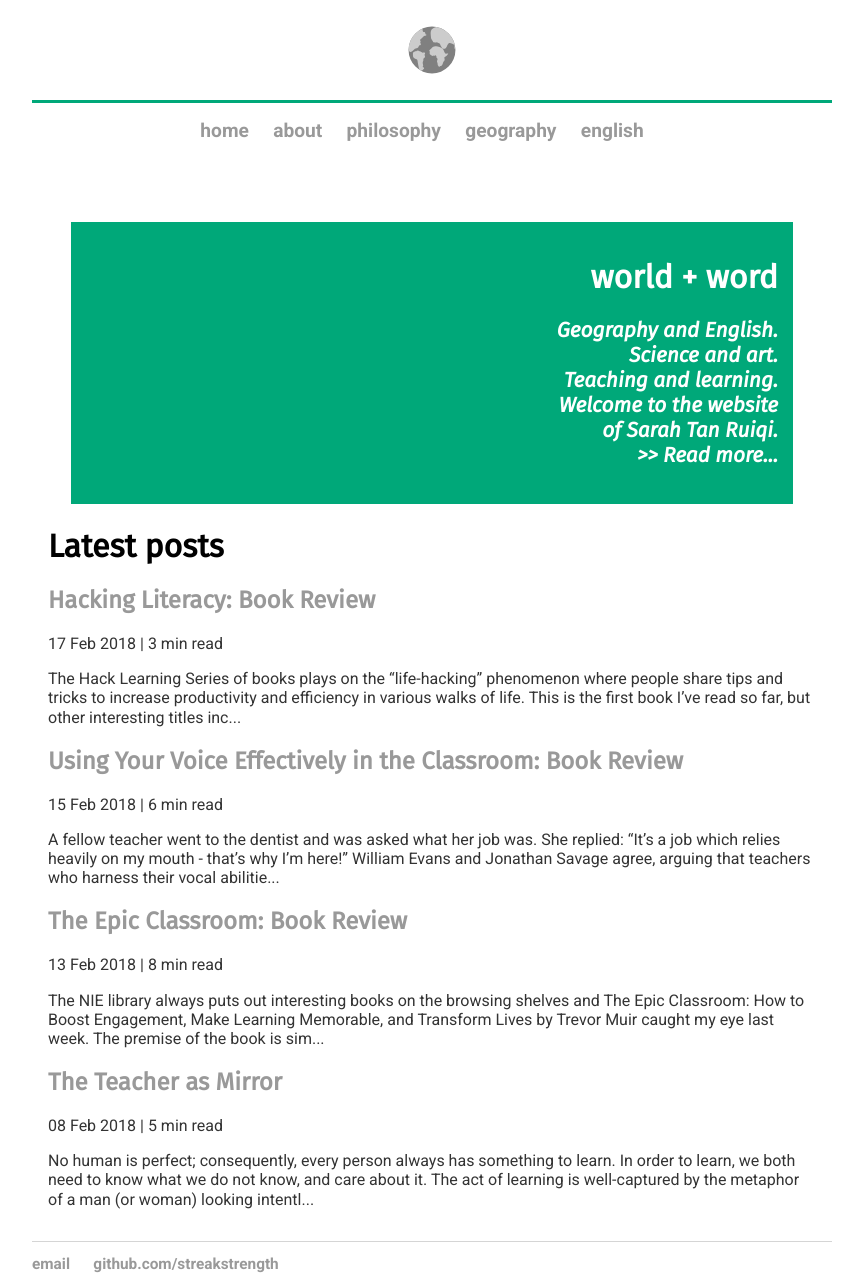
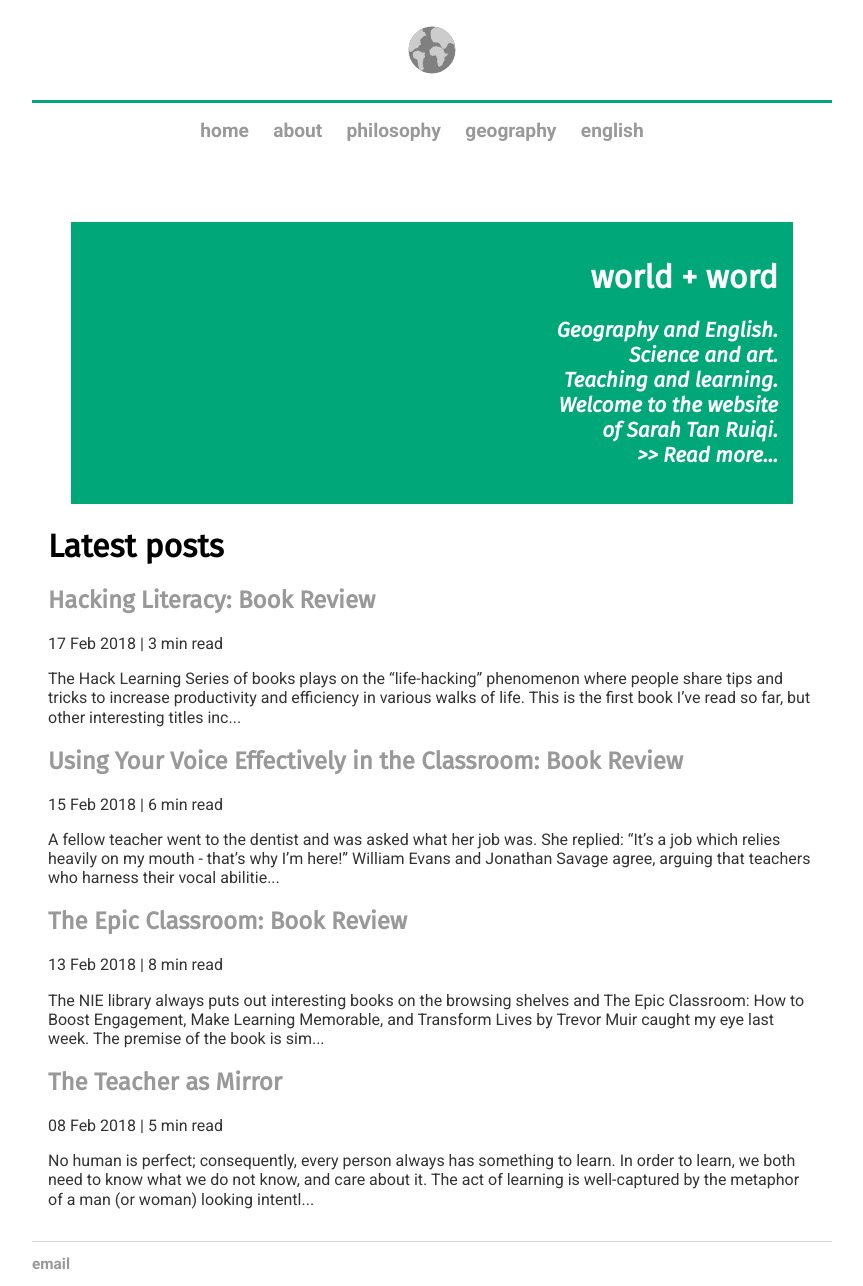
Before and after one commit to streakstrength/streakstrength.github.io, a Jekyll site: the page built from index.html, in a window 1280 px wide. Shown: the whole page, without its empty margins (208-1071 px from the left). Built offline with Jekyll 4.4.1, drawn with Linux system fonts in a browser that asks for light colours; nearby versions of some CDN libraries; some of the changed lines change nothing that is shown.

Commit message:
Removed link to github

```diff
--- a/_layouts/default.html
+++ b/_layouts/default.html
@@ -39,7 +39,7 @@
 		<footer>
     		<ul>
         		<li><a href="mailto:sarah.tan.ruiqi@gmail.com">email</a></li>
-        		<li><a href="https://github.com/streakstrength">github.com/streakstrength</a></li>
+        		<!--li><a href="https://github.com/streakstrength">github.com/streakstrength</a></li> #removed because irrelevant -->
 			</ul>
 		</footer>
 	</body>
```
